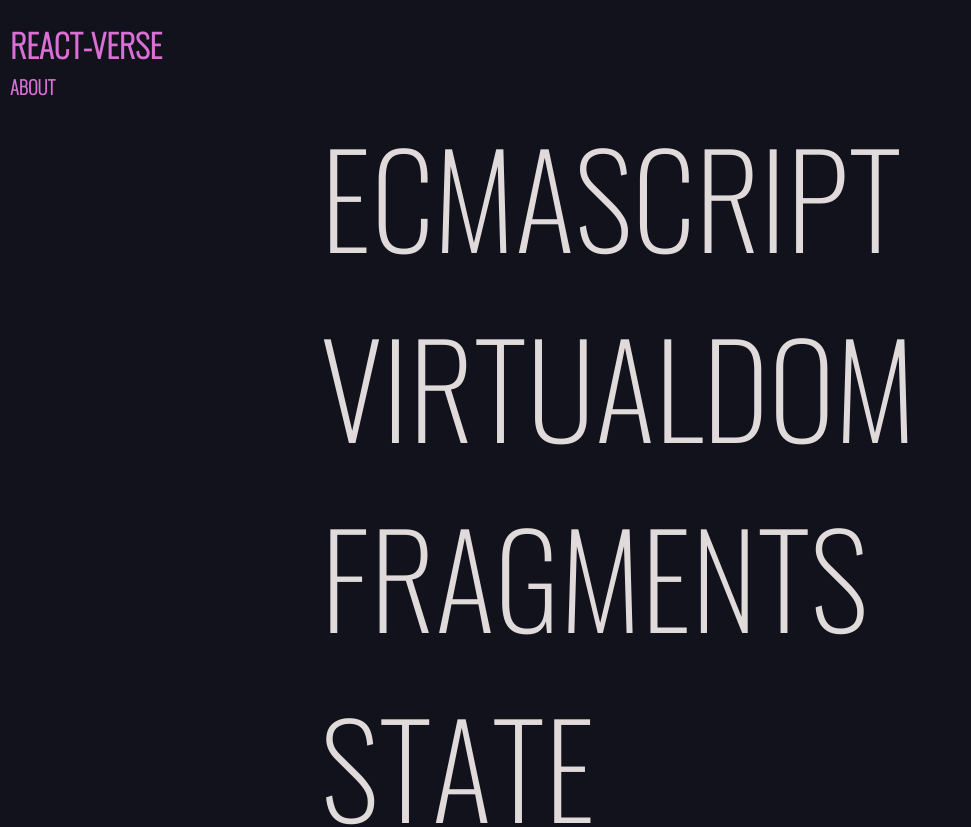
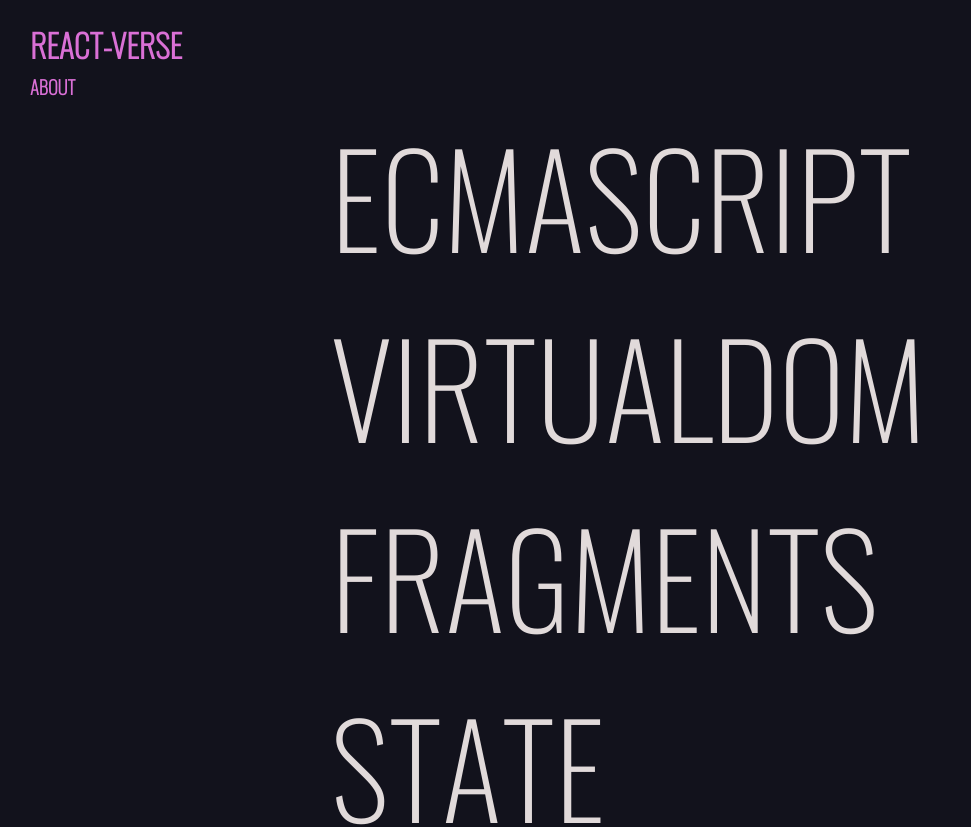
Before and after one commit to diyanamendoza/react-study-buddy, a React app: page / in a window 1280 px wide. Shown: the top 827 px of the page, without its empty margins (0-971 px from the left). Built offline with nearby package versions, Linux system fonts and the light colour scheme; a web font is replaced by a local one.

Commit message:
Add padding

```diff
--- a/src/App.css
+++ b/src/App.css
@@ -17,6 +17,7 @@ html {
   display: flex;
   flex-direction: column;
   place-items: center;
+  padding-left: 20px;
 }
 
 body {
@@ -28,6 +29,7 @@ body {
   background-color: rgb(18, 18, 28);
   color: rgb(225, 218, 218);
 }
+
 h1 {
   margin-bottom: 5px;
 }
```
